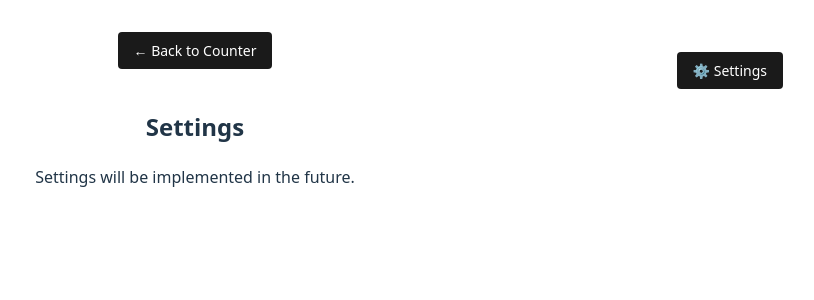
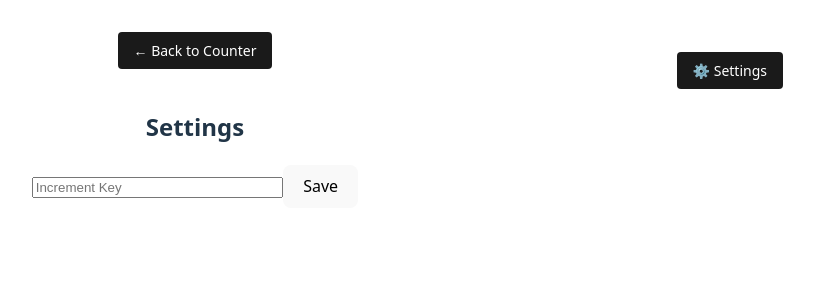
Before and after one commit to wbartholomay/multicounter-app, a React (Vite) app: page /settings in a window 1280 px wide. Shown: the top 300 px of the page, without its empty margins (445-1259 px from the left). Built offline with nearby package versions, Linux system fonts and the light colour scheme.

Commit message:
adding increment key update to settings

```diff
--- a/src/components/Settings.jsx
+++ b/src/components/Settings.jsx
@@ -1,6 +1,15 @@
 import { Link } from 'react-router-dom';
 
 function Settings() {
+
+    const updateIncrementKey = (e) => {
+        e.preventDefault();
+        localStorage.setItem('incrementKey', e.target[0].value);
+        e.target[0].value = '';
+        console.log('Increment key updated:', e.target[0].value);
+    }
+
+
   return (
     <div className="settings">
       <Link
@@ -19,7 +28,14 @@ function Settings() {
         ← Back to Counter
       </Link>
       <h2>Settings</h2>
-      <p>Settings will be implemented in the future.</p>
+      <form onSubmit={updateIncrementKey}>
+        <input
+          type="text"
+          placeholder="Increment Key"
+          style={{ marginBottom: '10px', width: '20%' }}
+        />
+        <button type="submit">Save</button>
+      </form>
     </div>
   );
 }
```
